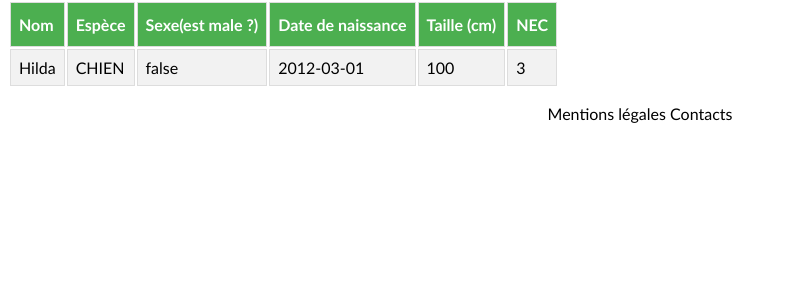
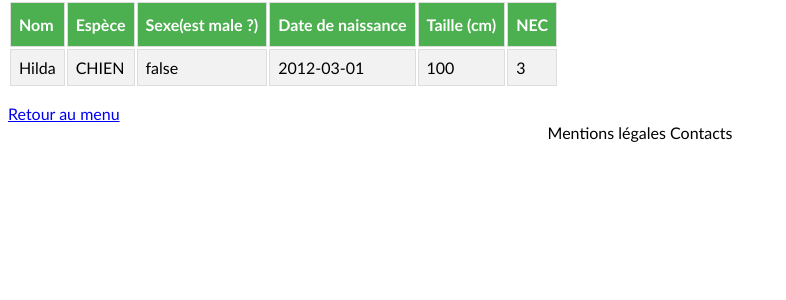
Before and after one commit to AlexGodfrin81/ISIS_3A_PTUT, a Spring Boot app: page /animal/getAnimal?id=1 in a window 1280 px wide. Shown: the part 58-358 px from the top of the page, without its empty margins (0-786 px from the left). Run offline with Spring Boot 4, Linux system fonts and the light colour scheme; data comes from the database, SQL or seed files in the repository.

Commit message:
Ajout retour vers menu principale sur detailAnimaux

```diff
--- a/src/main/resources/templates/detailAnimaux.html
+++ b/src/main/resources/templates/detailAnimaux.html
@@ -4,12 +4,12 @@ To change this license header, choose License Headers in Project Properties.
 To change this template file, choose Tools | Templates
 and open the template in the editor.
 -->
-<html>
+<html xmlns="http://www.w3.org/1999/xhtml" xmlns:th="http://www.thymeleaf.org">
     <head>
         <title>TODO supply a title</title>
         <meta charset="UTF-8">
         <meta name="viewport" content="width=device-width, initial-scale=1.0">
-        <link rel="stylesheet" type="text/css" href="../css/style.css"/>
+        <link rel="stylesheet" type="text/css" th:href="@{/css/style.css}" href="../static/css/style.css" />
     </head>
     <body>
         <div class="navbar">
@@ -28,7 +28,7 @@ and open the template in the editor.
         <figure>
 
         </figure>
-
+        <a th:href="@{/}" href="../static/index.html">Retour au menu</a>
         <footer>
             <a>Mentions légales</a>
             <a>Contacts</a>
```
